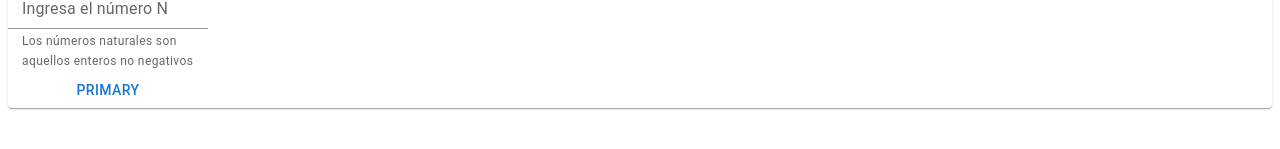
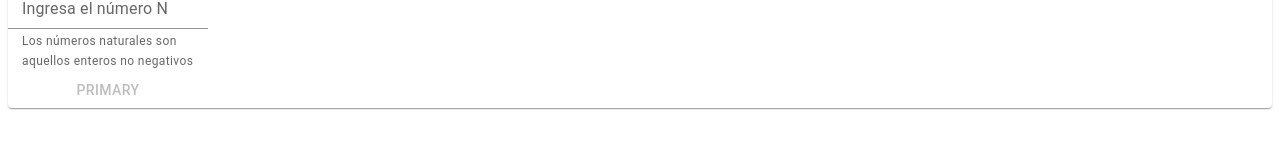
Before and after one commit to BetoSandoval/series-numericas-app, a React (Vite) app: page / in a window 1280 px wide. Shown: the part 219-368 px from the top of the page. Built offline with nearby package versions, Linux system fonts and the light colour scheme.

Commit message:
Funcionalidad boton disable si no se ingresa un numero natural

```diff
--- a/src/components/VisualComponentForm/VisualComponentForm.jsx
+++ b/src/components/VisualComponentForm/VisualComponentForm.jsx
@@ -11,9 +11,11 @@ import {
 
 const VisualComponentForm = () => {
   const [numeroN, setNumeroN] = useState("");
+  const [isvalidData, setIsValidData] = useState(true);
 
   const handleChange = (event) => {
     setNumeroN(event.target.value);
+    setIsValidData(!/^\d+$/.test(event.target.value));
   };
 
   const handleSubmit = (event) => {
@@ -43,7 +45,12 @@ const VisualComponentForm = () => {
                 <FormHelperText>
                   Los números naturales son aquellos enteros no negativos
                 </FormHelperText>
-                <Button type="submit" color="primary" data-testid="Submit">
+                <Button
+                  type="submit"
+                  color="primary"
+                  data-testid="Submit"
+                  disabled={isvalidData}
+                >
                   Primary
                 </Button>
             </FormControl>
```
Also changed, not shown: 1 other file (tests, documents, lock files or other folders).
